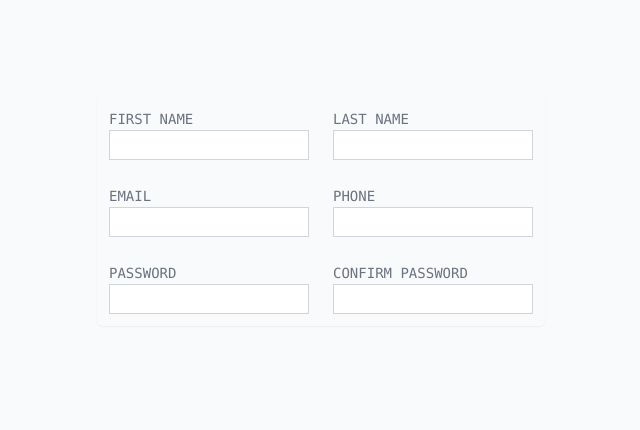
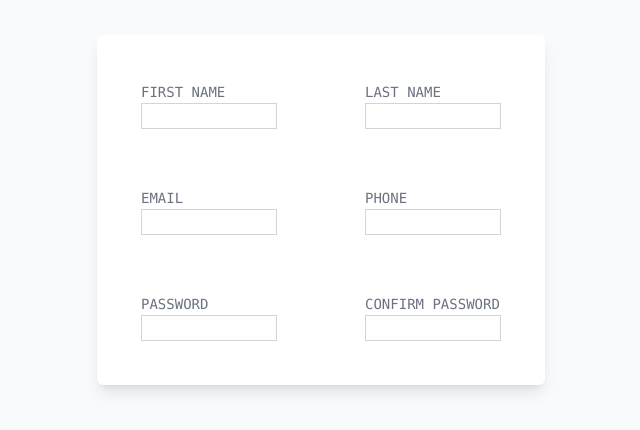
Before and after one commit to Rxthew/signupform, a website: page index.html in a window 1280 px wide. Shown: the part 206-636 px from the top of the page, without its empty margins (319-959 px from the left). Drawn offline with Linux system fonts and the light colour scheme.

Commit message:
image add + more tweaks

```diff
--- a/index.html
+++ b/index.html
@@ -9,37 +9,39 @@
 </head>
 <body class="h-full">
     <div class="min-h-full flex items-center justify-center py-12 px-4 sm:px-16 lg:px-8">
+        <div></div>
         <div class="max-w-md w-full space-y-8">
-            <form action="#" class="mt-8 space-y-6">
-                <div class="rounded-md shadow-sm -space-y-px">
-                    <div class="flex">
+            <div></div>
+            <form action="#">
+                <div class="mt-8 space-y-8 shadow-lg bg-white px-8 py-8 rounded-md">
+                    <div class="flex space-x-16">
                         <div class="px-3 py-3">
                             <label for="name_input" class="font-mono uppercase text-sm text-gray-500">First Name</label>
-                            <input name="name_input" id="name_input" class="appearance-none rounded-none relative block w-full px-1 py-1 border border-gray-300 focus:outline-none focus:border-indigo-500 focus:z-10 sm:text-sm" type="text" required="required">
+                            <input name="name_input" id="name_input" class="appearance-none rounded-none relative block w-full px-0.5 py-0.5 border border-gray-300 focus:outline-none focus:border-indigo-500 focus:z-10 sm:text-sm" type="text" required="required">
                         </div>
                         <div class="px-3 py-3">
                             <label for="lastn_input" class="font-mono uppercase text-sm text-gray-500">Last Name</label>
-                            <input name="lastn_input" id="lastn_input" class="appearance-none rounded-none relative block w-full px-1 py-1 border border-gray-300 text-gray-300 focus:outline-none focus:border-indigo-500 focus:z-10 sm:text-sm" type="text" required="required">
+                            <input name="lastn_input" id="lastn_input" class="appearance-none rounded-none relative block w-full px-0.5 py-0.5 border border-gray-300 focus:outline-none focus:border-indigo-500 focus:z-10 sm:text-sm" type="text" required="required">
                         </div>
                     </div>
-                    <div class="flex">
+                    <div class="flex space-x-16">
                         <div class="px-3 py-3">
                             <label for="email_input" class="font-mono uppercase text-gray-500 text-sm">Email</label>
-                            <input name="email_input" id="email_input" class="appearance-none rounded-none relative block w-full px-1 py-1 border border-gray-300 focus:outline-none focus:border-indigo-500 focus:z-10 sm:text-sm" type="email" required="required">
+                            <input name="email_input" id="email_input" class="appearance-none rounded-none relative block w-full px-0.5 py-0.5 border border-gray-300 focus:outline-none focus:border-indigo-500 focus:z-10 sm:text-sm" type="email" required="required">
                         </div>
                         <div class="px-3 py-3">
                             <label for="phone" class="font-mono uppercase text-sm text-gray-500">Phone</label>
-                            <input type="text" name="phone" id="phone" class="appearance-none rounded-none relative block w-full px-1 py-1 border border-gray-300 focus:outline-none focus:border-indigo-500 focus:z-10 sm:text-sm" required="required">
+                            <input name="phone" id="phone" class="appearance-none rounded-none relative block w-full px-0.5 py-0.5 border border-gray-300 focus:outline-none focus:border-indigo-500 focus:z-10 sm:text-sm" type="text" pattern="^\+?[0-9]{3}-?[0-9]{6,12}" required="required">
                         </div>
                     </div>
-                    <div class="flex">
+                    <div class="flex space-x-16">
                         <div class="px-3 py-3">
                             <label for="pword_input" class="font-mono uppercase text-sm text-gray-500">Password</label>
-                            <input name="pword_input" id="pword_input" class="appearance-none rounded-none relative block w-full px-1 py-1 border border-gray-300 focus:outline-none focus:border-indigo-500 focus:z-10 sm:text-sm" type="password" required="required">
+                            <input name="pword_input" id="pword_input" class="appearance-none rounded-none relative block w-full px-0.5 py-0.5 border border-gray-300 focus:outline-none focus:border-indigo-500 focus:z-10 sm:text-sm" type="password" required="required">
                         </div>
                         <div class="px-3 py-3">
                             <label for="confirm" class="font-mono uppercase text-sm text-gray-500">Confirm Password</label>
-                            <input type="password" name="confirm" id="confirm" class="appearance-none rounded-none relative block w-full px-1 py-1 border border-gray-300 focus:outline-none focus:border-indigo-500 focus:z-10 sm:text-sm" required="required">
+                            <input type="password" name="confirm" id="confirm" class="appearance-none rounded-none relative block w-full px-0.5 py-0.5 border border-gray-300 focus:outline-none focus:border-indigo-500 focus:z-10 sm:text-sm" required="required">
                         </div>
                     </div>
                 </div>
```
Also changed, not shown: output.css, tong-desert-footsteps.jpg (added).
